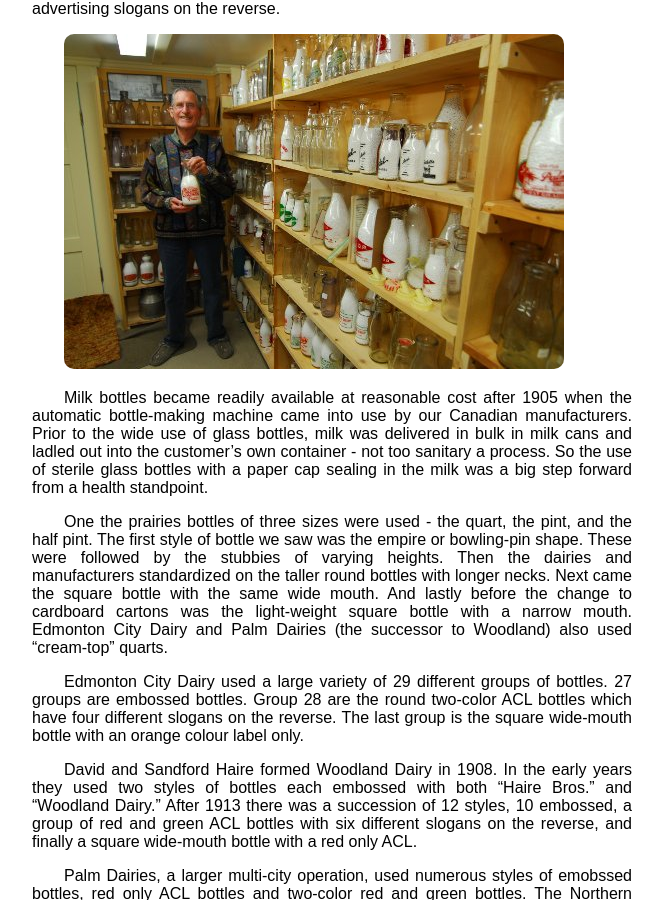
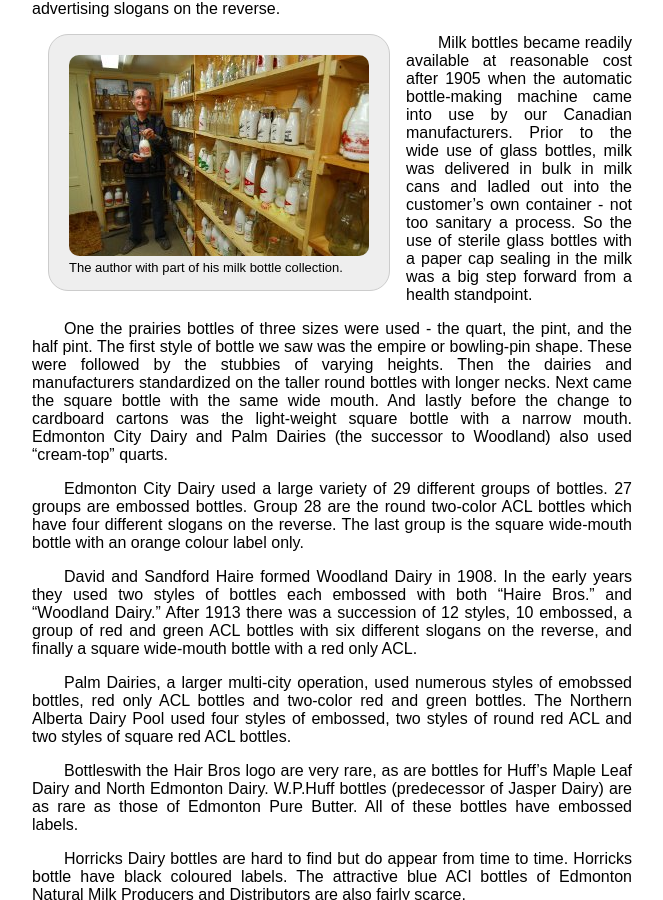
Before and after one commit to dairybob/dairybob.github.com, a Jekyll site: the page built from _posts/2005-06-01-edmonton-dairies.markdown, in a window 1280 px wide and 900 px high, scrolled down 979 px. Shown: the whole window, without its empty margins (308-971 px from the left). Built offline with Jekyll 4.4.1, drawn with Linux system fonts in a browser that asks for light colours.

Commit message:
Resize photo of Bob and add it to Biography page.

```diff
--- a/_posts/2005-06-01-edmonton-dairies.markdown
+++ b/_posts/2005-06-01-edmonton-dairies.markdown
@@ -7,7 +7,8 @@
 
 In Alberta about 80 dairies used bottles with their names on them. Of these, a dozen were in Edmonton, the largest four being Edmonton City Dairy (establish 1906), Woodland Dairy (established 1908), Jasper Dairy (established 1907), and the Northern Alberta Dairy Pool (established 1928). Each of these dairies used a variety of embossed and applied color label (ACL) bottles. The bottles from these four dairies make a nice collection in their own right. The advent of applied coloured labels allowed the dairies to expand greatly the styles of logos used, as well as the advertising slogans on the reverse.
 
-![The author with part of his milk bottle collection.](/assets/bob.jpg)
+<div class="image"><img src="/assets/bob.jpg" alt="Bob" />
+<p>The author with part of his milk bottle collection.</p></div>
 
 Milk bottles became readily available at reasonable cost after 1905 when the automatic bottle-making machine came into use by our Canadian manufacturers. Prior to the wide use of glass bottles, milk was delivered in bulk in milk cans and ladled out into the customer's own container - not too sanitary a process. So the use of sterile glass bottles with a paper cap sealing in the milk was a big step forward from a health standpoint.
 
--- a/biography.markdown
+++ b/biography.markdown
@@ -4,6 +4,8 @@
 bio: id="title"
 permalink: /biography/
 ---
+<div class="image"><img src="/assets/bob.jpg" alt="Bob" />
+<p>The author with part of his milk bottle collection.</p></div>
 
 Bob is a native of Edmonton, born in the city in 1936. He received his early education at McDougall School, Norwood School, Rutherford School, King Edward Jr. High, and Scona High School, all in Edmonton, and Nutana Collegiate in Saskatoon, Saskatchewan.
 
```
Also changed, not shown: assets/bob.jpg.
